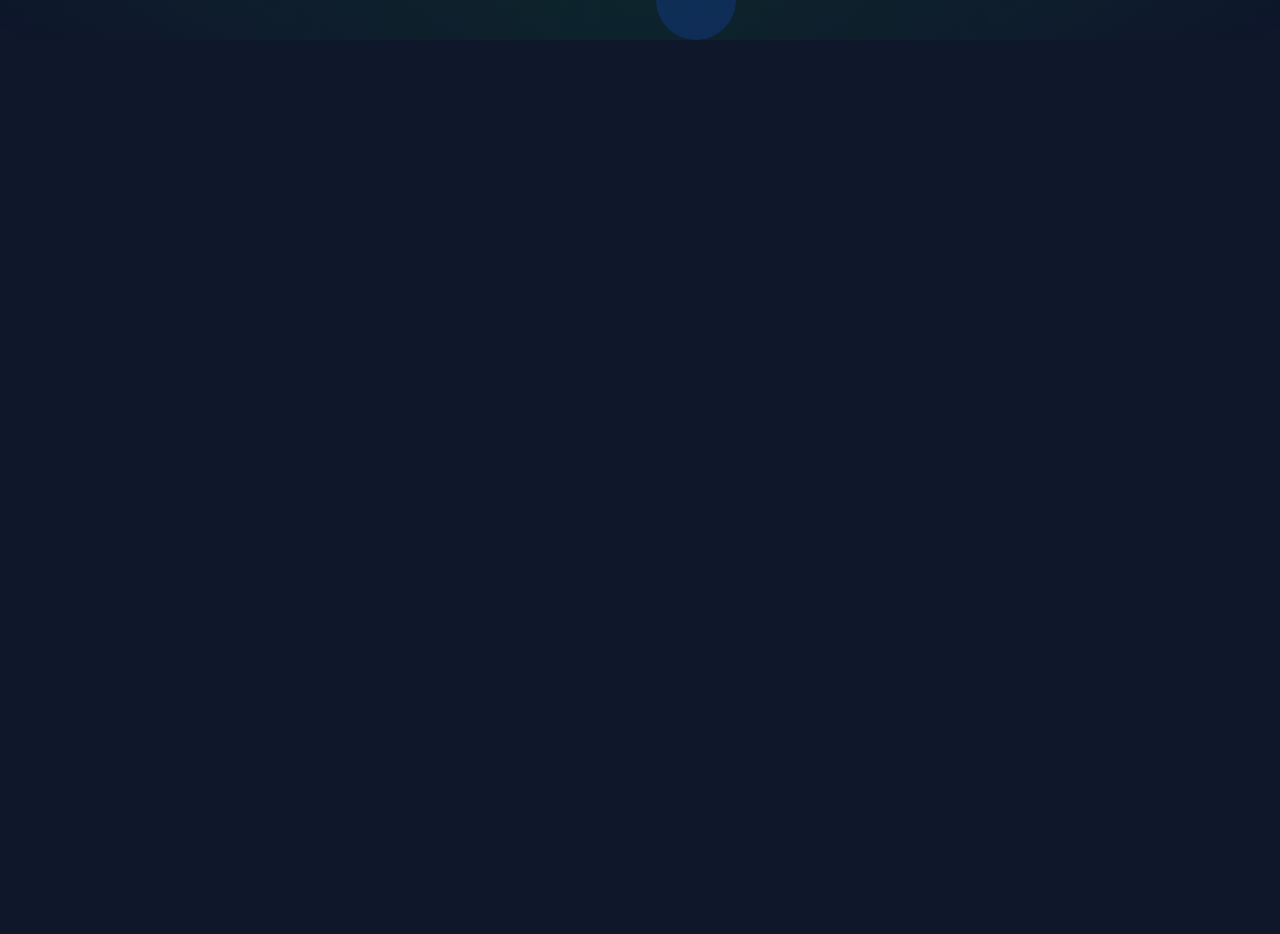
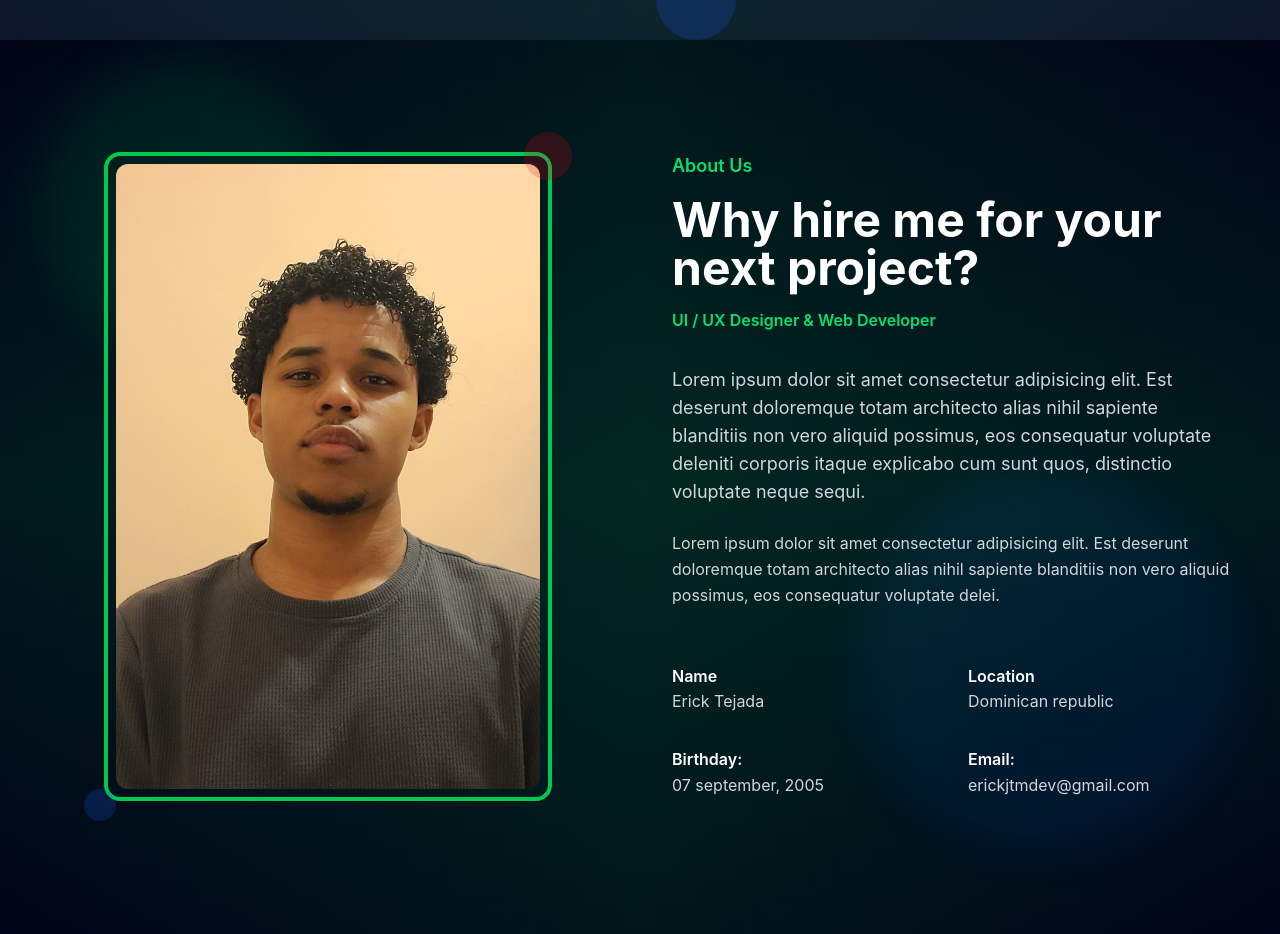
Before and after one commit to ErickDev-T/Portafolio, a React (Vite) app: page / in a window 1280 px wide. Shown: the part 954-1888 px from the top of the page. Before the commit the page ends 994 px from the top, so only its background shows below. Built offline with nearby package versions, Linux system fonts and the light colour scheme.

Commit message:
adding about

```diff
--- a/src/App.jsx
+++ b/src/App.jsx
@@ -1,12 +1,14 @@
 import React from "react";
 import Header from "./components/Header"
 import Hero from "./components/Hero"
+import About from "./components/About";
 
 function App(){
   return (
   <div className="bg-gray-900">
     <Header/>
     <Hero/>
+    <About/>
   </div>
   );
 }
--- /dev/null
+++ b/src/components/About.jsx
@@ -0,0 +1,102 @@
+import React from "react";
+import photo from "../assets/photo.jpeg";
+
+function About() {
+  return (
+    <section id="about" className="py-24 bg-slate-950 relative overflow-hidden">
+      {/* Fondos animados */}
+      <div className="absolute inset-0">
+        {/* bola verde flotando lento */}
+        <div className="absolute top-20 left-10 w-72 h-72 bg-green-500/10 rounded-full blur-xl animate-bounce"></div>
+
+        {/* bola azul con pulso lento */}
+        <div className="absolute bottom-20 right-10 w-96 h-96 bg-blue-600/10 rounded-full blur-xl animate-pulse"></div>
+
+        {/* degradados suaves */}
+        <div className="absolute inset-0 bg-gradient-to-r from-transparent via-green-600/10 to-transparent"></div>
+        <div className="absolute inset-0 bg-gradient-to-b from-transparent via-green-500/10 to-transparent"></div>
+      </div>
+
+      <div className="container mx-auto px-6 py-4">
+        <div className="container px-6 relative z-10">
+          <div className="grid lg:grid-cols-2 gap-16 items-space">
+            {/*image left*/}
+            <div className={`relative transition-all duration-1000`}>
+              <div className="relative group">
+                <div className="w-full max-w-md mx-auto">
+                  <div className="relative border-4 border-green-500 rounded-2xl p-2 group-hover:border-green-400 transition-all duration-300">
+                    <img src={photo} className="w-full rounded-xl transition-all duration-500 group-hover:scale-105" />
+                    <div className="absolute inset-2 bg-gradient-to-tr from-green-600/10 to-transparent rounded-xl opacity-0 group-hover:opacity-100 transition-all duration-500"></div>
+
+                    {/* Floating Decoration */}
+                    <div className="absolute -top-6 -right-6 w-12 h-12 bg-red-600/20 rounded-full"></div>
+
+                    <div className="absolute -bottom-6 -left-6 w-8 h-8 bg-blue-600/20 rounded-full"></div>
+
+                  </div>
+                </div>
+              </div>
+            </div>
+
+            {/* Right Content */}
+            <div className="space-y-8 transition-all duration-1000 delay-300">
+              <div className="space-y-4">
+                <p className="text-green-400 font-semibold text-lg">About Us</p>
+                <h2 className="text-4xl md:text-5xl text-white font-bold animate-slide-up">
+                  Why hire me for your <br />
+                  <span>next project?</span>
+                </h2>
+                <p className="text-green-400 font-semibold delay-200">
+                  UI / UX Designer & Web Developer
+                </p>
+              </div>
+
+              <div className="space-y-6 text-gray-300 leading-relaxed">
+                <p className="text-lg transition-all duration-100 delay-500">
+                  Lorem ipsum dolor sit amet consectetur adipisicing elit. Est deserunt
+                  doloremque totam architecto alias nihil sapiente blanditiis non vero
+                  aliquid possimus, eos consequatur voluptate deleniti corporis itaque
+                  explicabo cum sunt quos, distinctio voluptate neque sequi.
+                </p>
+
+
+                <p className="transition-all duration-100 delay-500">
+                  Lorem ipsum dolor sit amet consectetur adipisicing elit. Est deserunt
+                  doloremque totam architecto alias nihil sapiente blanditiis non vero
+                  aliquid possimus, eos consequatur voluptate delei.
+                </p>
+              </div>
+              <div className={`grid grid-cols-2 gap-8 py-6 transition-all duration-1000 delay-500`}>
+                <div className="group">
+                  <p className="text-white font-semibold group-hover:text-green-400 transition-all duration-300">Name</p>
+                  <p className="text-gray-300">Erick Tejada</p>
+                </div>
+                <div className="group">
+                  <p className="text-white font-semibold group-hover:text-green-400 transsition-all duration-300"> Location</p>
+                  <p className="text-gray-300">Dominican republic</p>
+
+                </div>
+
+                <div className="group">
+                  <p className="text-white font-semibold group-hover:text-green-400 transsition-all duration-300"> Birthday: </p>
+                  <p className="text-gray-300">07 september, 2005</p>
+
+                </div>
+
+                <div className="group">
+                  <p className="text-white font-semibold group-hover:text-green-400 transsition-all duration-300"> Email: </p>
+                  <p className="text-gray-300">erickjtmdev@gmail.com</p>
+
+                </div>
+              </div>
+            </div>
+
+          </div>
+
+        </div>
+      </div>
+    </section>
+  );
+}
+
+export default About;
--- a/src/components/Header.jsx
+++ b/src/components/Header.jsx
@@ -1,5 +1,6 @@
 import React, { useEffect, useState } from "react";
 import { Menu, X } from "lucide-react";
+import photo from "../assets/photo.jpeg";
 
 
 
```
